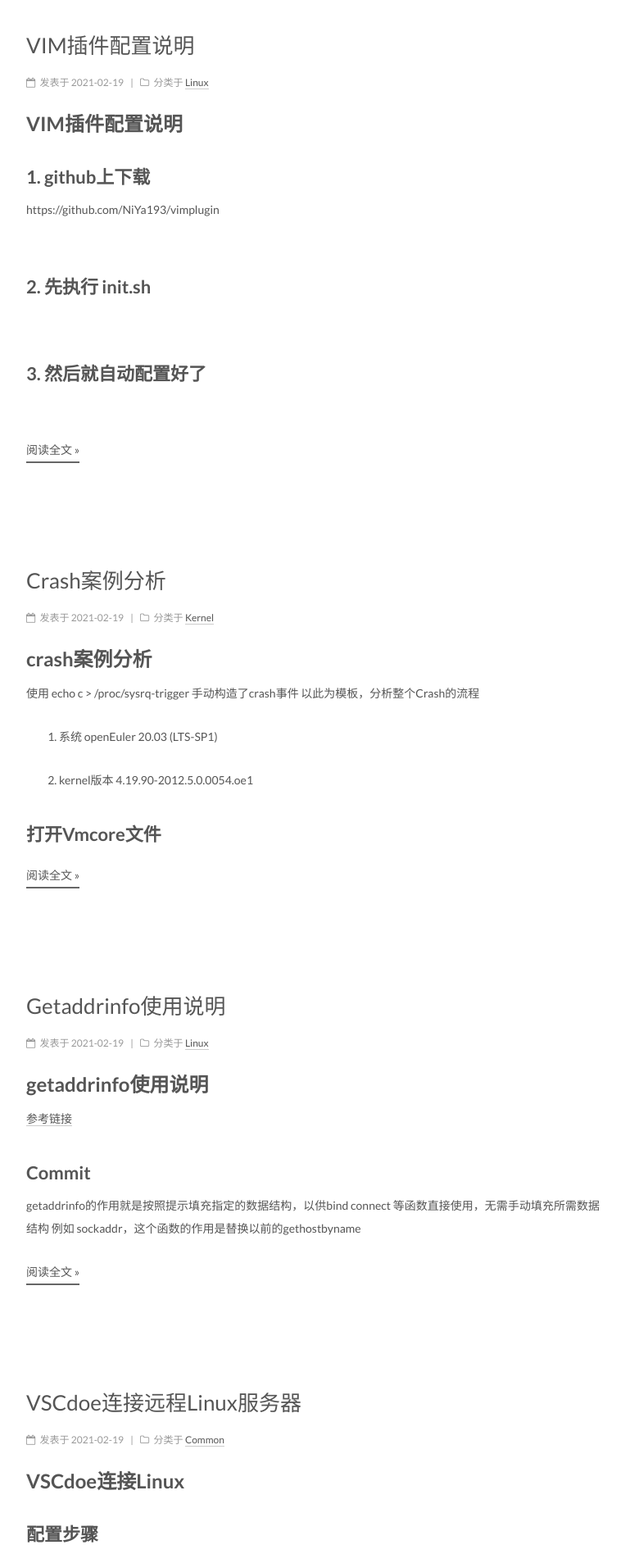
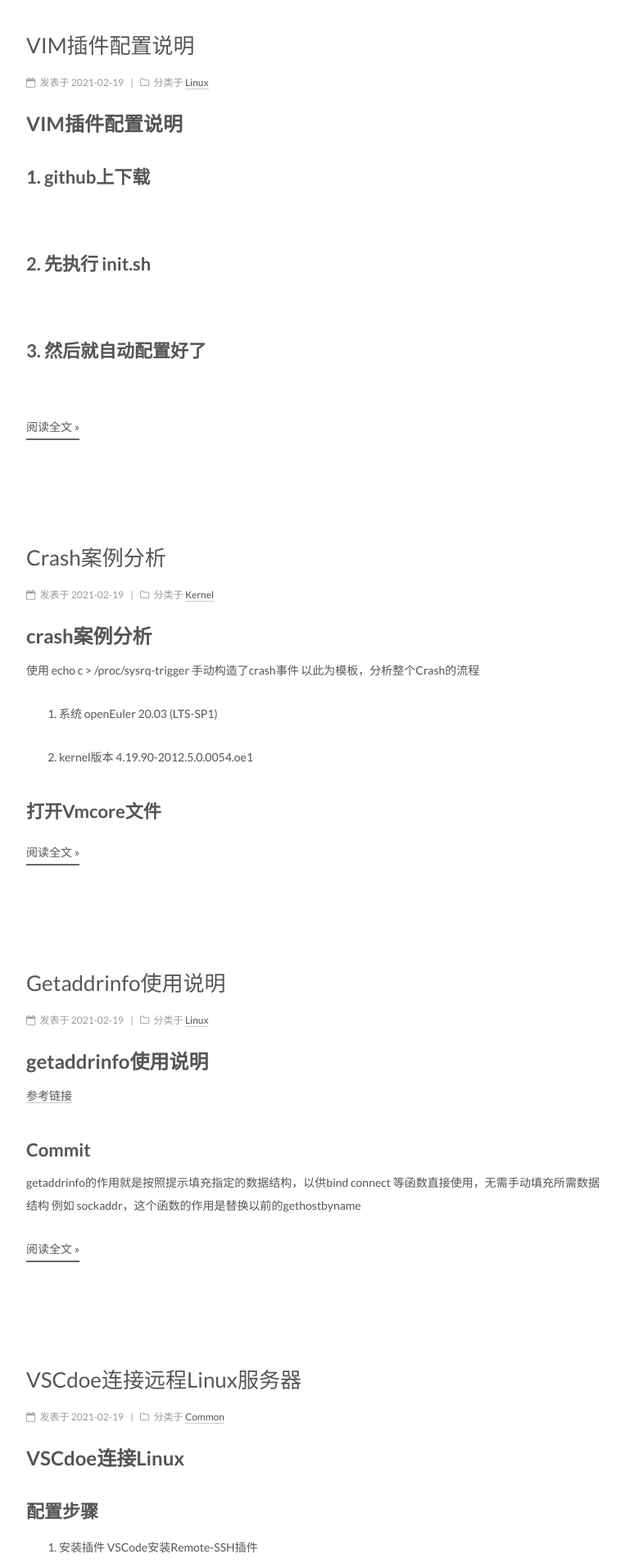
Before and after one commit to NiYa193/qcow.github.io, a Jekyll site: the page built from index.html, in a window 1280 px wide. Shown: the part 1834-3741 px from the top of the page at 82% size, without its empty margins (258-1021 px from the left). Built offline with Jekyll 4.4.1, drawn with Linux system fonts in a browser that asks for light colours; the list of posts is cut into pages by our own code; comment, search, counter and statistics services are not loaded; part of the change alters nothing that is shown.

Commit message:
2021-02-23:
Del repo url

```diff
--- a/_posts/Linux/Tools/Vim/2021-02-19-ConfigVimPlugin.md
+++ b/_posts/Linux/Tools/Vim/2021-02-19-ConfigVimPlugin.md
@@ -8,7 +8,6 @@ tags: Vim
 # VIM插件配置说明
 
 ## 1. github上下载
-https://github.com/NiYa193/vimplugin
 <br>
 
 ## 2. 先执行 init.sh
```
